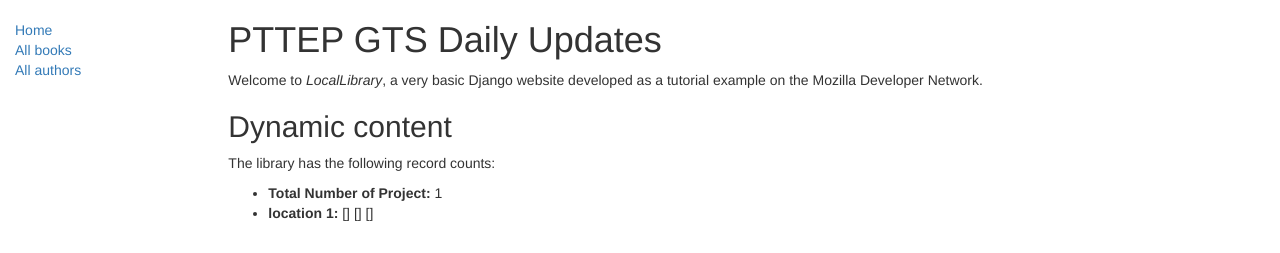
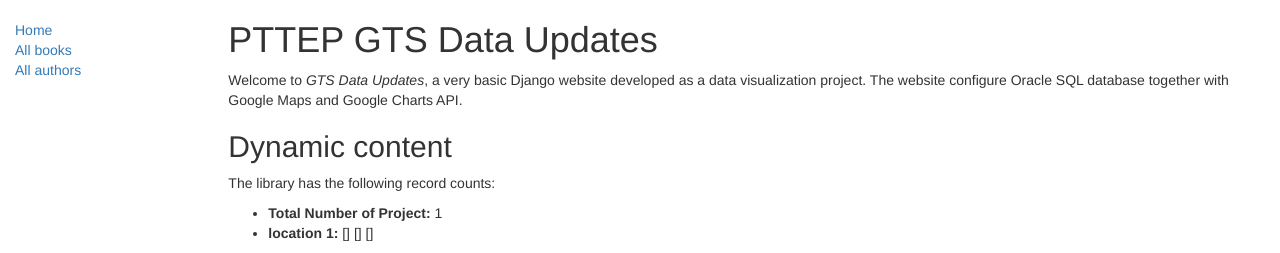
Before and after one commit to jadedh/Django-Project-PTTEP-GTS-Data-Updates-, a Django app: template catalog/templates/index.html in a window 1280 px wide. Shown: the top 253 px of the page. Run offline with Django 3.2, Linux system fonts and the light colour scheme; the template is opened without the code that fills it: most values are stand-ins (such as "Sample title", 1, 10 or a date in 2020); parts of the project's set-up code (start-up, migrations or seed data) failed here and were passed over; some libraries are stand-ins or nearby versions.

Commit message:
Index file update

```diff
--- a/catalog/templates/index.html
+++ b/catalog/templates/index.html
@@ -1,9 +1,9 @@
 {% extends "base_generic.html" %}
 
 {% block content %}
-<h1>PTTEP GTS Daily Updates</h1>
+<h1>PTTEP GTS Data Updates</h1>
 <!--<h1>Local Library Home</h1> -->
-  <p>Welcome to <em>LocalLibrary</em>, a very basic Django website developed as a tutorial example on the Mozilla Developer Network.</p>
+  <p>Welcome to <em>GTS Data Updates</em>, a very basic Django website developed as a data visualization project. The website configure Oracle SQL database together with Google Maps and Google Charts API.</p>
 
 <h2>Dynamic content</h2>
 
```
